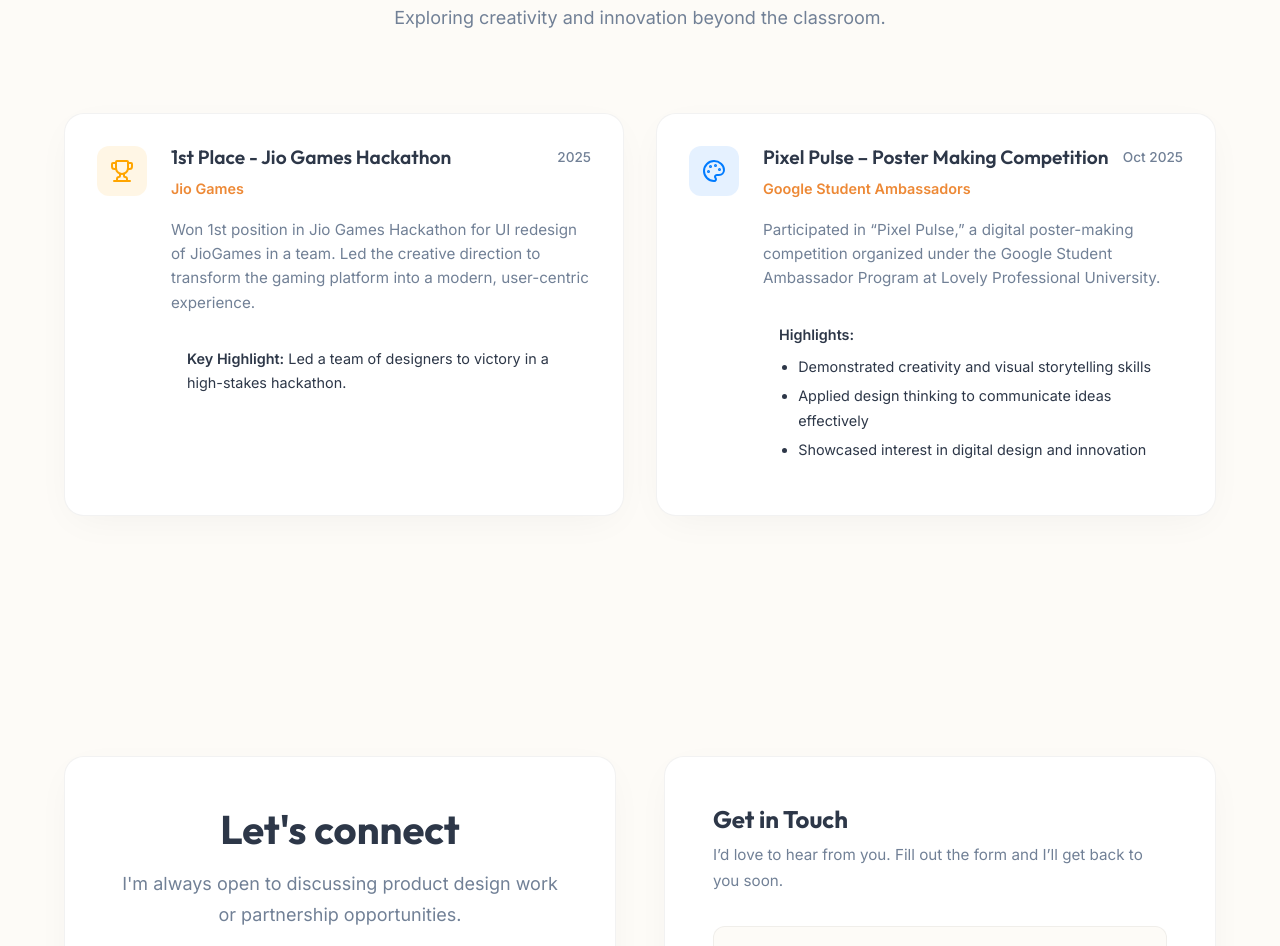
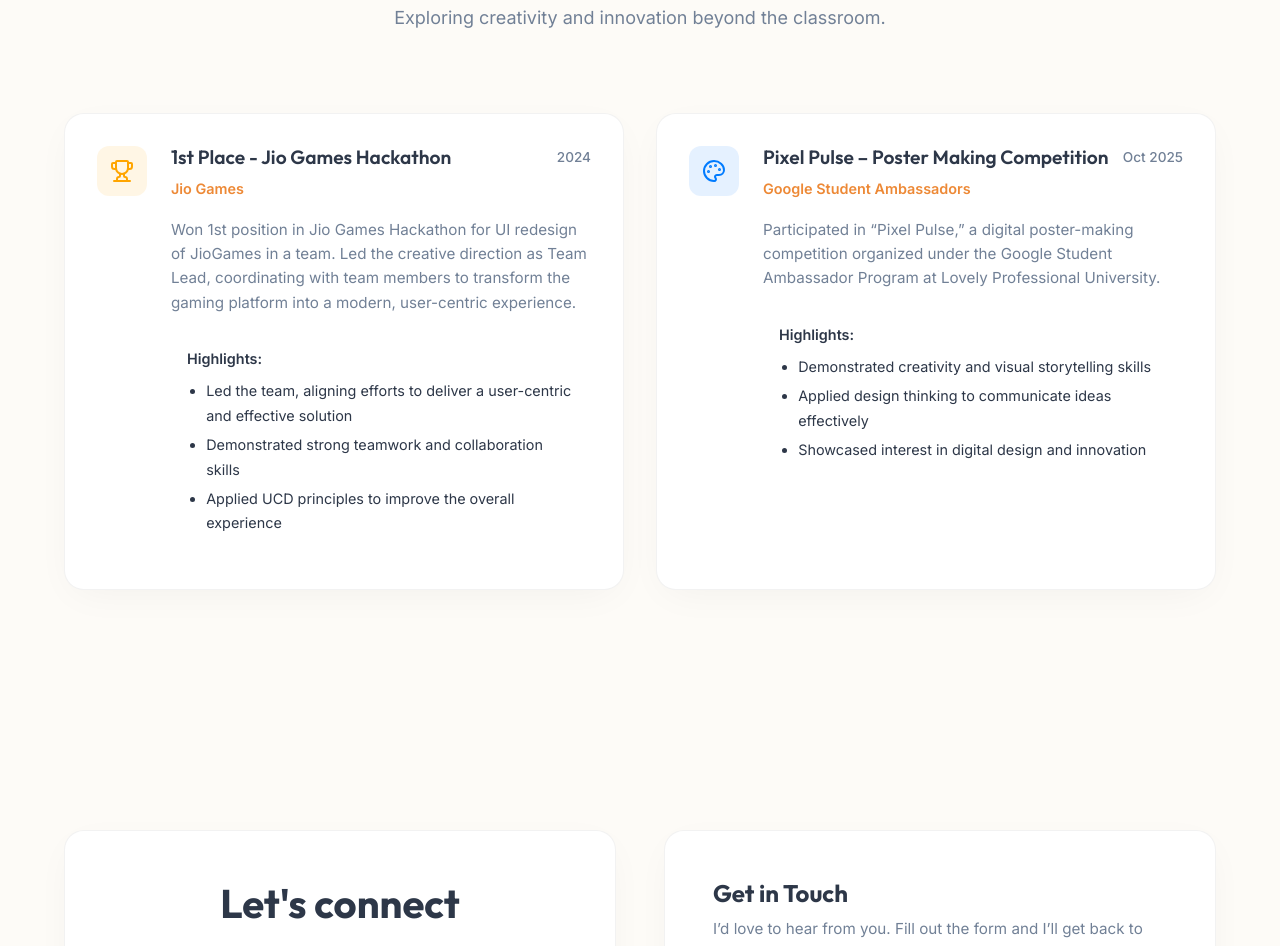
Before and after one commit to sha-Nandini/Portfolio, a plain HTML site: page index.html in a window 1280 px wide. Shown: the part 4785-5731 px from the top of the page. Drawn offline with nearby package versions, Linux system fonts and the light colour scheme.

Commit message:
Update index.html

```diff
--- a/index.html
+++ b/index.html
@@ -45,7 +45,7 @@
                     <p class="hero-approach" style="color: var(--clr-text-muted); margin-top: -2rem; margin-bottom: 3rem; font-size: 1.1rem; max-width: 500px;">I combine empathy with data-driven research to solve complex problems and craft intuitive interfaces.</p>
                     <div class="hero-actions">
                         <a href="#projects" class="btn btn-primary">View Projects</a>
-                        <a href="CV Final.pdf" class="btn btn-secondary" download>Download CV</a>
+                        <a href="CV%20Final.pdf" class="btn btn-secondary" download>Download CV</a>
                     </div>
                 </div>
                 <div class="hero-image-wrapper fade-in-up delay-1">
@@ -213,7 +213,7 @@
                             <p class="cert-focus"><strong>Focus:</strong> Communication, resume skills, interview readiness, professional branding</p>
                             <p class="cert-impact"><strong>Impact:</strong> Improved confidence and professional skills</p>
                         </div>
-                        <a href="TCS Certificate.pdf" target="_blank" class="cert-view-btn">View Certificate <i data-lucide="external-link"></i></a>
+                        <a href="TCS%20Certificate.pdf" target="_blank" class="cert-view-btn">View Certificate <i data-lucide="external-link"></i></a>
                     </div>
 
                     <!-- Cert 3: Google -->
@@ -234,7 +234,7 @@
                             <p class="cert-focus"><strong>Focus:</strong> User-centered design, empathy, UX research</p>
                             <p class="cert-impact"><strong>Impact:</strong> Strengthened problem-solving approach in UX</p>
                         </div>
-                        <a href="UX Coursera.pdf" target="_blank" class="cert-view-btn">View Certificate <i data-lucide="external-link"></i></a>
+                        <a href="UX%20Coursera.pdf" target="_blank" class="cert-view-btn">View Certificate <i data-lucide="external-link"></i></a>
                     </div>
 
                     <!-- Cert 4: IBM -->
@@ -252,7 +252,7 @@
                             <p class="cert-focus"><strong>Focus:</strong> UX processes, wireframing, usability</p>
                             <p class="cert-impact"><strong>Impact:</strong> Developed core UX design understanding</p>
                         </div>
-                        <a href="ibm certificate.pdf" target="_blank" class="cert-view-btn">View Certificate <i data-lucide="external-link"></i></a>
+                        <a href="ibm%20certificate.pdf" target="_blank" class="cert-view-btn">View Certificate <i data-lucide="external-link"></i></a>
                     </div>
                 </div>
             </div>
@@ -275,12 +275,17 @@
                         <div class="activity-content">
                             <div class="activity-header">
                                 <h3 class="activity-title">1st Place - Jio Games Hackathon</h3>
-                                <span class="activity-date">2025</span>
+                                <span class="activity-date">2024</span>
                             </div>
                             <p class="activity-org">Jio Games</p>
-                            <p class="activity-desc">Won 1st position in Jio Games Hackathon for UI redesign of JioGames in a team. Led the creative direction to transform the gaming platform into a modern, user-centric experience.</p>
-                            <div class="activity-highlight">
-                                <strong>Key Highlight:</strong> Led a team of designers to victory in a high-stakes hackathon.
+                            <p class="activity-desc">Won 1st position in Jio Games Hackathon for UI redesign of JioGames in a team. Led the creative direction as Team Lead, coordinating with team members to transform the gaming platform into a modern, user-centric experience.</p>
+                            <div class="activity-highlights-box">
+                                <strong>Highlights:</strong>
+                                <ul>
+                                    <li>Led the team, aligning efforts to deliver a user-centric and effective solution</li>
+                                    <li>Demonstrated strong teamwork and collaboration skills</li>
+                                    <li>Applied UCD principles to improve the overall experience</li>
+                                </ul>
                             </div>
                         </div>
                     </div>
```
